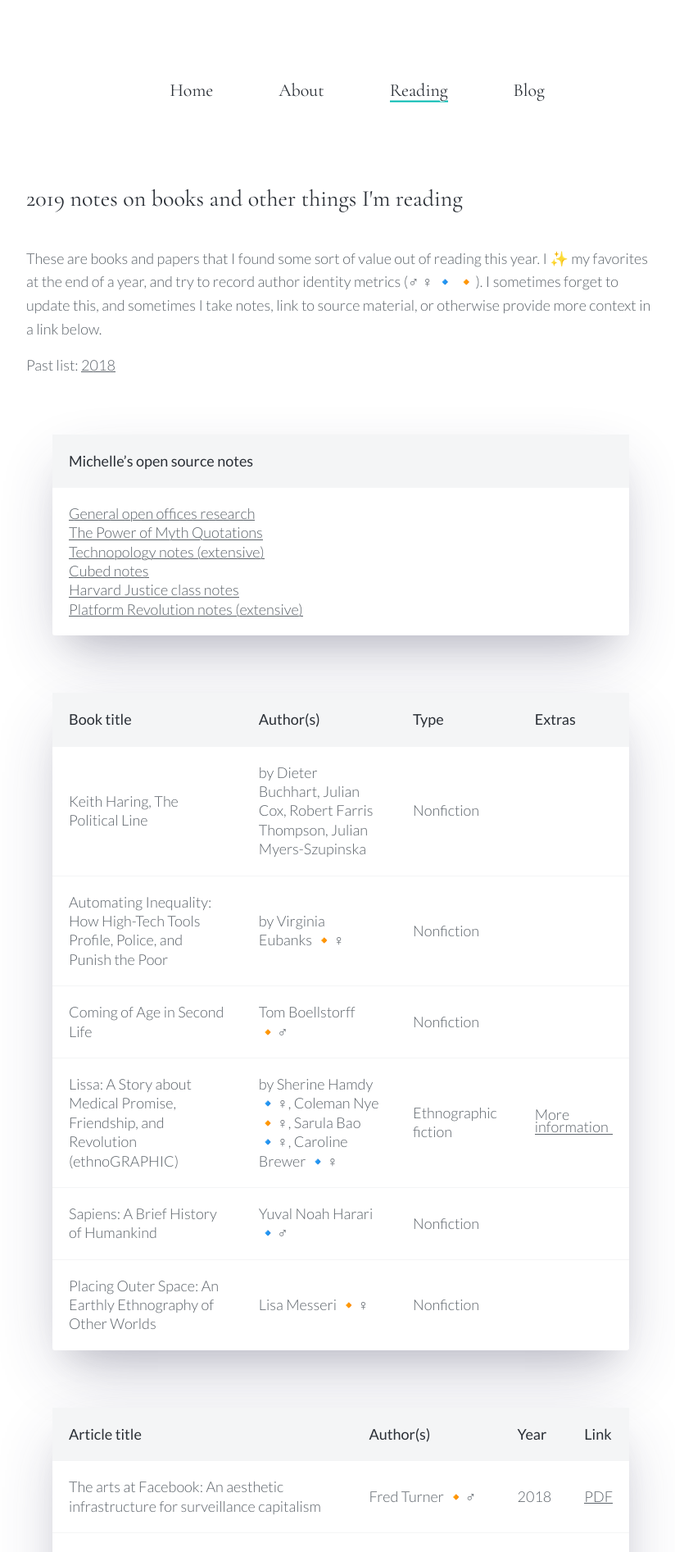
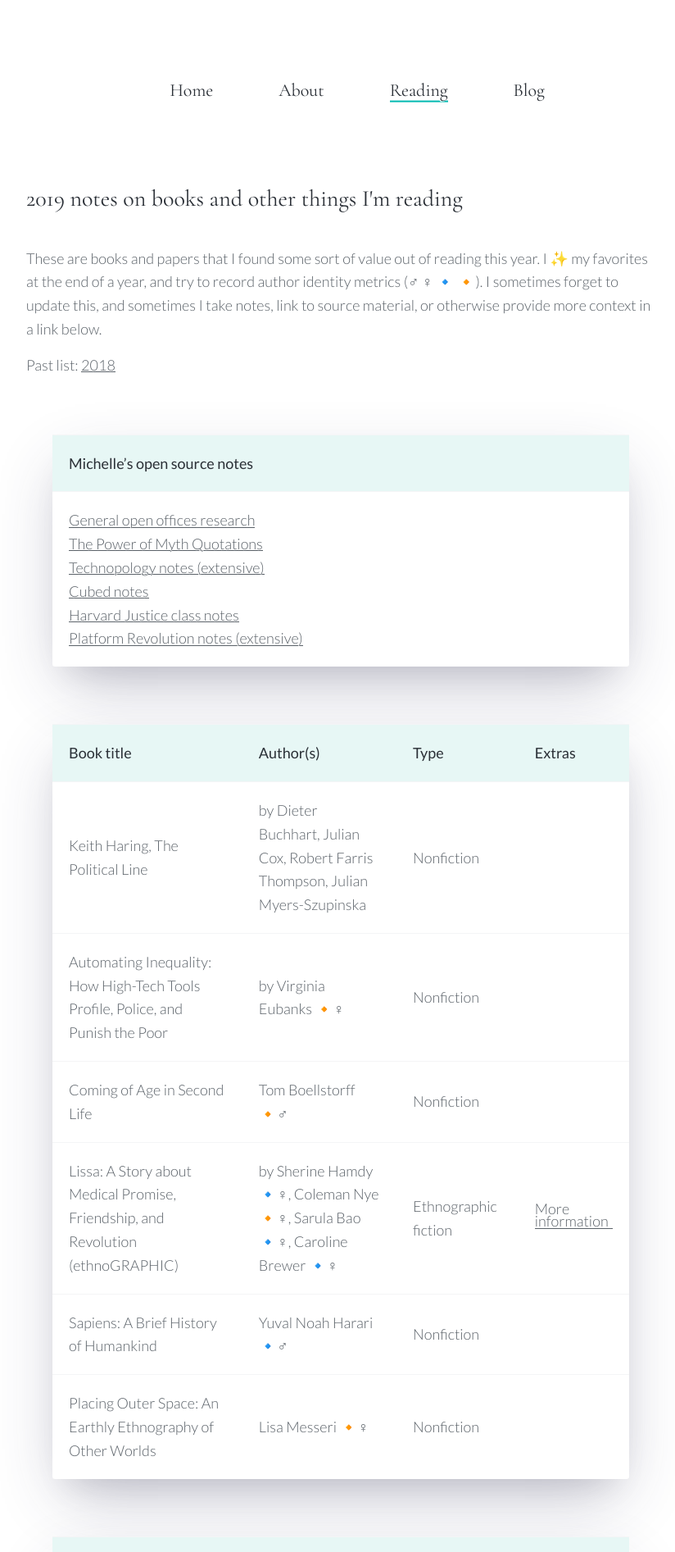
Before and after one commit to venetucci/personal-website, a Jekyll site: the page built from _pages/reading-list.md, in a window 1280 px wide. Shown: the top 1893 px of the page at 82% size, without its empty margins (224-1048 px from the left). Built offline with Jekyll 4.4.1, drawn with Linux system fonts in a browser that asks for light colours; nearby versions of some CDN libraries.

Commit message:
Update table styles

```diff
--- a/_sass/_includes/_content.scss
+++ b/_sass/_includes/_content.scss
@@ -169,7 +169,7 @@
 		box-shadow: 0 30px 75px -15px rgba(50,50,93,0.3), 0 25px 40px -20px rgba(0,0,0,0.1);
 
 		thead {
-			background: $background-alt-color;
+			background: #E7F7F5;
 			color: $text-dark-color;
 			text-align: left;
 			font-weight: $bold-weight;
@@ -193,6 +193,7 @@
 			@include mq(laptop) {
 				padding: 20px;
 				font-size: $p-large;
+				line-height: 1.6;
 			}
 		}
 
```
